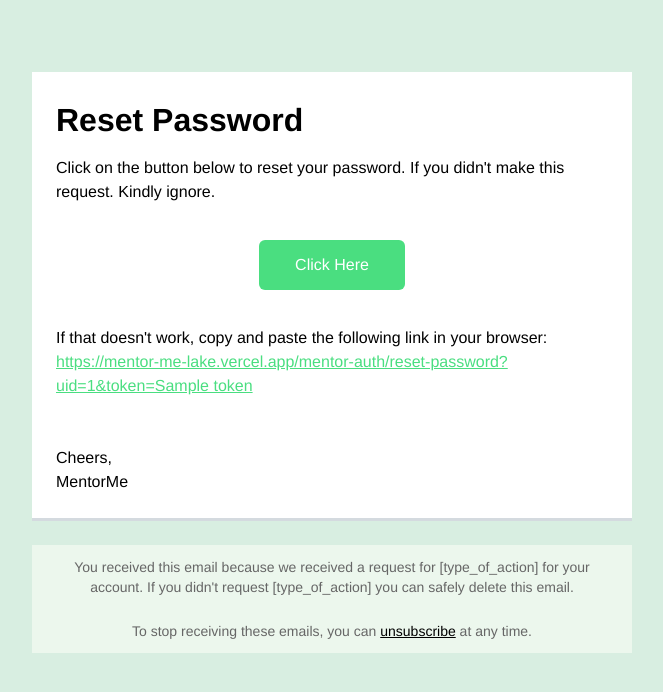
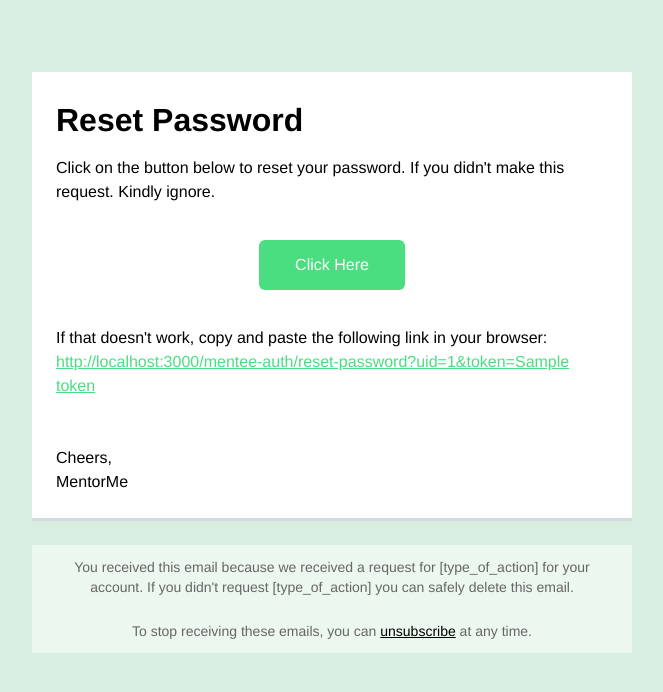
Before and after one commit to hngx-org/mentorme-be, a Django app: template users/templates/reset_password_email.html in a window 1280 px wide. Shown: the top 692 px of the page, without its empty margins (308-971 px from the left). Run offline with Django 4.2, Linux system fonts and the light colour scheme; the template is opened without the code that fills it: most values are stand-ins (such as "Sample title", 1, 10 or a date in 2020); some web fonts are replaced.

Commit message:
changed the reset link temporarily and the error code

```diff
--- a/users/templates/reset_password_email.html
+++ b/users/templates/reset_password_email.html
@@ -245,7 +245,7 @@
                             style="border-radius: 6px"
                           >
                             <a
-                              href="https://mentor-me-lake.vercel.app/mentor-auth/reset-password?uid={{uid}}&token={{token}}"
+                              href="http://localhost:3000/mentee-auth/reset-password?uid={{uid}}&token={{token}}"
                               target="_blank"
                               rel="noopener noreferrer"
                               style="
@@ -288,10 +288,10 @@
                 </p>
                 <p style="margin: 0">
                   <a
-                    href="https://mentor-me-lake.vercel.app/mentor-auth/reset-password?uid={{uid}}&token={{token}}"
+                    href="http://localhost:3000/mentee-auth/reset-password?uid={{uid}}&token={{token}}"
                     target="_blank"
                     style="color: #4ade80"
-                    >https://mentor-me-lake.vercel.app/mentor-auth/reset-password?uid={{uid}}&token={{token}}</a
+                    >http://localhost:3000/mentee-auth/reset-password?uid={{uid}}&token={{token}}</a
                   >
                 </p>
               </td>
--- a/users/views.py
+++ b/users/views.py
@@ -131,7 +131,7 @@
                 "user_data": user_data
             }
             if user.role != role.lower():
-                return Response({"message": "You can't access this page"},status=status.HTTP_401_UNAUTHORIZED)
+                return Response({"message": f"User is not a {role} "},status=status.HTTP_403_FORBIDDEN)
             response.data = BaseResponse(responseData, None, 'Login successful').to_dict()
             return Response(response.data, status=status.HTTP_200_OK)
         except AuthenticationFailed as e:
```
